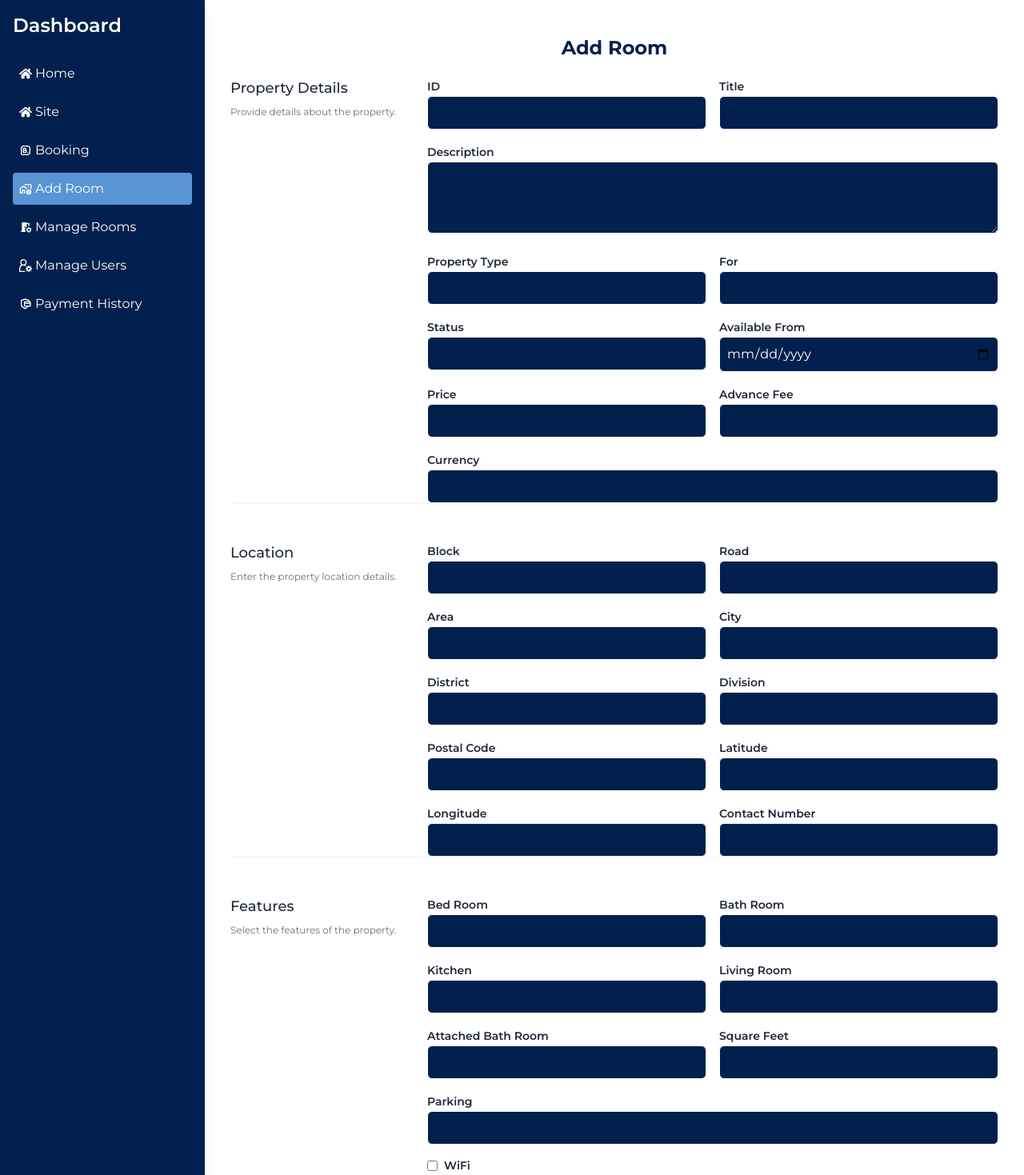
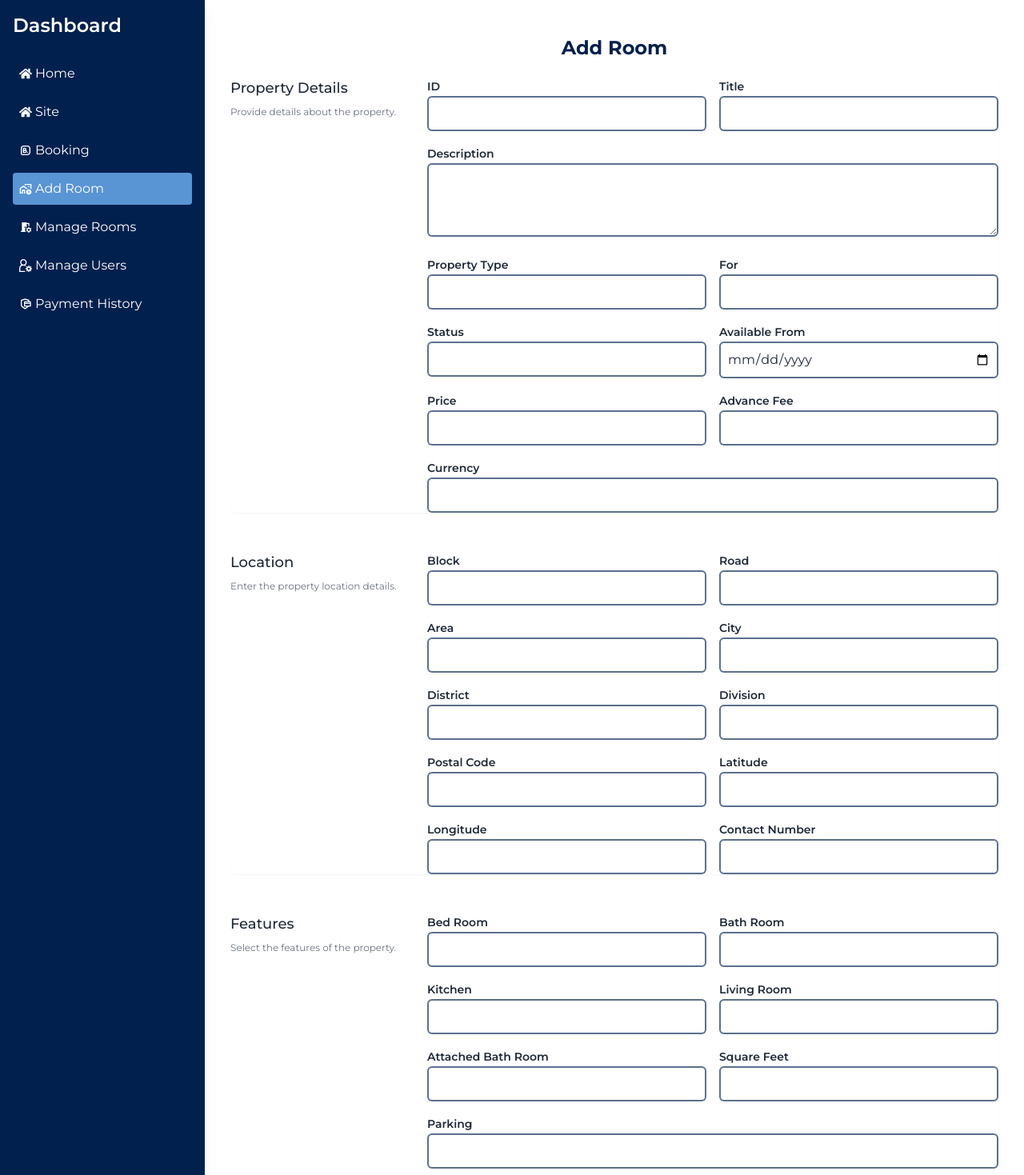
Before and after one commit to SwiftCode0325/PropertyBooking, a React (Vite) app: page /dashboard/add_room in a window 1280 px wide. Shown: the top 1469 px of the page at 80% size. Built offline with nearby package versions, Linux system fonts and the light colour scheme; no server answers.

Commit message:
[Pritom] : dashboard added room page updated

```diff
--- a/src/components/common/ProfileDropdown.jsx
+++ b/src/components/common/ProfileDropdown.jsx
@@ -14,12 +14,12 @@ const ProfileDropdown = ({ user, handleSignOut, width = 12 }) => {
                 tabIndex={0}
                 className="menu menu-sm dropdown-content bg-secondary rounded-box z-[10] mt-3 w-52 p-2 shadow">
                 <li>
-                    <a className="hover:text-white hover:bg-transparent hover:bg-[#01204E] transition-all">
+                    <a className=" hover:bg-[#01204E] hover:text-white transition-all">
                         Profile
                     </a>
                 </li>
-                <li><a className="hover:text-white hover:bg-transparent hover:bg-[#01204E] transition-all">Settings</a></li>
-                <li><a onClick={handleSignOut} className="hover:text-white hover:bg-transparent hover:bg-[#01204E] transition-all">Logout</a></li>
+                <li><a className="hover:bg-[#01204E] hover:text-white transition-all">Settings</a></li>
+                <li><a onClick={handleSignOut} className=" hover:bg-[#01204E] hover:text-white transition-all">Logout</a></li>
             </ul>
         </div>
     );
--- a/src/components/property/Property.jsx
+++ b/src/components/property/Property.jsx
@@ -194,7 +194,7 @@ const Property = () => {
                     )}
 
                     <div className="flex justify-center mt-10">
-                        <Link to="/all-properties" className="hover:bg-primary text-white bg-[#5994FF] px-4 py-2 rounded">See All</Link>
+                        <Link to="/property" className="hover:bg-primary text-white bg-[#5994FF] px-4 py-2 rounded">See All</Link>
                     </div>
                 </div>
             </section>
--- a/src/pages/Dashboard/AddRoom/AddRoom.jsx
+++ b/src/pages/Dashboard/AddRoom/AddRoom.jsx
@@ -103,7 +103,7 @@ const AddRoom = () => {
                                             id="id"
                                             name="id"
                                             type="text"
-                                            className="w-full rounded-md p-2 bg-[#01204E] border border-white text-white"
+                                            className="w-full rounded-md p-2 border-2 border-[#01204EA3]"
                                         />
                                     </div>
                                     <div className="col-span-full sm:col-span-3">
@@ -114,7 +114,7 @@ const AddRoom = () => {
                                             id="title"
                                             name="title"
                                             type="text"
-                                            className="w-full rounded-md p-2 bg-[#01204E] border border-white text-white"
+                                             className="w-full rounded-md p-2 border-2 border-[#01204EA3]"
                                         />
                                     </div>
                                     <div className="col-span-full">
@@ -125,7 +125,7 @@ const AddRoom = () => {
                                             id="description"
                                             name="description"
                                             rows="3"
-                                            className="w-full rounded-md p-2 bg-[#01204E] border border-white text-white"
+                                            className="w-full rounded-md p-2 border-2 border-[#01204EA3]"
                                         ></textarea>
                                     </div>
                                     <div className="col-span-full sm:col-span-3">
@@ -136,7 +136,7 @@ const AddRoom = () => {
                                             id="propertyType"
                                             name="propertyType"
                                             type="text"
-                                            className="w-full rounded-md p-2 bg-[#01204E] border border-white text-white"
+                                             className="w-full rounded-md p-2 border-2 border-[#01204EA3]"
                                         />
                                     </div>
                                     <div className="col-span-full sm:col-span-3">
@@ -147,7 +147,7 @@ const AddRoom = () => {
                                             id="propertyFor"
                                             name="propertyFor"
                                             type="text"
-                                            className="w-full rounded-md p-2 bg-[#01204E] border border-white text-white"
+                                            className="w-full rounded-md p-2 border-2 border-[#01204EA3]"
                                         />
                                     </div>
                                     <div className="col-span-full sm:col-span-3">
@@ -158,7 +158,7 @@ const AddRoom = () => {
                                             id="status"
                                             name="status"
                                             type="text"
-                                            className="w-full rounded-md p-2 bg-[#01204E] border border-white text-white"
+                                             className="w-full rounded-md p-2 border-2 border-[#01204EA3]"
                                         />
                                     </div>
                                     <div className="col-span-full sm:col-span-3">
@@ -169,7 +169,7 @@ const AddRoom = () => {
                                             id="availableFrom"
                                             name="availableFrom"
                                             type="date"
-                                            className="w-full rounded-md p-2 bg-[#01204E] border border-white text-white"
+                                             className="w-full rounded-md p-2 border-2 border-[#01204EA3]"
                                         />
                                     </div>
                                     <div className="col-span-full sm:col-span-3">
@@ -180,7 +180,7 @@ const AddRoom = () => {
                                             id="price"
                                             name="price"
                                             type="number"
-                                            className="w-full rounded-md p-2 bg-[#01204E] border border-white text-white"
+                                             className="w-full rounded-md p-2 border-2 border-[#01204EA3]"
                                         />
                                     </div>
                                     <div className="col-span-full sm:col-span-3">
@@ -191,7 +191,7 @@ const AddRoom = () => {
                                             id="advanceFee"
                                             name="advanceFee"
                                             type="number"
-                                            className="w-full rounded-md p-2 bg-[#01204E] border border-white text-white"
+                                             className="w-full rounded-md p-2 border-2 border-[#01204EA3]"
                                         />
                                     </div>
                                     <div className="col-span-full sm:col-span-6">
@@ -202,7 +202,7 @@ const AddRoom = () => {
                                             id="currency"
                                             name="currency"
                                             type="text"
-                                            className="w-full rounded-md p-2 bg-[#01204E] border border-white text-white"
+                                             className="w-full rounded-md p-2 border-2 border-[#01204EA3]"
                                         />
                                     </div>
                                 </div>
@@ -225,7 +225,7 @@ const AddRoom = () => {
                                             id="block"
                                             name="block"
                                             type="text"
-                                            className="w-full rounded-md p-2 bg-[#01204E] border border-white text-white"
+                                             className="w-full rounded-md p-2 border-2 border-[#01204EA3]"
                                         />
                                     </div>
                                     <div className="col-span-full sm:col-span-3">
@@ -236,7 +236,7 @@ const AddRoom = () => {
                                             id="road"
                                             name="road"
                                             type="text"
-                                            className="w-full rounded-md p-2 bg-[#01204E] border border-white text-white"
+                                            className="w-full rounded-md p-2 border-2 border-[#01204EA3]"
                                         />
                                     </div>
                                     <div className="col-span-full sm:col-span-3">
@@ -247,7 +247,7 @@ const AddRoom = () => {
                                             id="area"
                                             name="area"
                                             type="text"
-                                            className="w-full rounded-md p-2 bg-[#01204E] border border-white text-white"
+                                             className="w-full rounded-md p-2 border-2 border-[#01204EA3]"
                                         />
                                     </div>
                                     <div className="col-span-full sm:col-span-3">
@@ -258,7 +258,7 @@ const AddRoom = () => {
                                             id="city"
                                             name="city"
                                             type="text"
-                                            className="w-full rounded-md p-2 bg-[#01204E] border border-white text-white"
+                                             className="w-full rounded-md p-2 border-2 border-[#01204EA3]"
                                         />
                                     </div>
                                     <div className="col-span-full sm:col-span-3">
@@ -269,7 +269,7 @@ const AddRoom = () => {
                                             id="district"
                                             name="district"
                                             type="text"
-                                            className="w-full rounded-md p-2 bg-[#01204E] border border-white text-white"
+                                             className="w-full rounded-md p-2 border-2 border-[#01204EA3]"
                                         />
                                     </div>
                                     <div className="col-span-full sm:col-span-3">
@@ -280,7 +280,7 @@ const AddRoom = () => {
                                             id="division"
                                             name="division"
                                             type="text"
-                                            className="w-full rounded-md p-2 bg-[#01204E] border border-white text-white"
+                                             className="w-full rounded-md p-2 border-2 border-[#01204EA3]"
                                         />
                                     </div>
                                     <div className="col-span-full sm:col-span-3">
@@ -291,7 +291,7 @@ const AddRoom = () => {
                                             id="postalCode"
                                             name="postalCode"
                                             type="number"
-                                            className="w-full rounded-md p-2 bg-[#01204E] border border-white text-white"
+                                             className="w-full rounded-md p-2 border-2 border-[#01204EA3]"
                                         />
                                     </div>
                                     <div className="col-span-full sm:col-span-3">
@@ -303,7 +303,7 @@ const AddRoom = () => {
                                             name="lat"
                                             type="number"
                                             step="0.000001"
-                                            className="w-full rounded-md p-2 bg-[#01204E] border border-white text-white"
+                                             className="w-full rounded-md p-2 border-2 border-[#01204EA3]"
                                         />
                                     </div>
                                     <div className="col-span-full sm:col-span-3">
@@ -315,7 +315,7 @@ const AddRoom = () => {
                                             name="long"
                                             type="number"
                                             step="0.000001"
-                                            className="w-full rounded-md p-2 bg-[#01204E] border border-white text-white"
+                                             className="w-full rounded-md p-2 border-2 border-[#01204EA3]"
                                         />
                                     </div>
                                     <div className="col-span-full sm:col-span-3">
@@ -326,7 +326,7 @@ const AddRoom = () => {
                                             id="number"
                                             name="number"
                                             type="text"
-                                            className="w-full rounded-md p-2 bg-[#01204E] border border-white text-white"
+                                             className="w-full rounded-md p-2 border-2 border-[#01204EA3]"
                                         />
                                     </div>
                                 </div>
@@ -349,7 +349,7 @@ const AddRoom = () => {
                                             id="bedRoom"
                                             name="bedRoom"
                                             type="text"
-                                            className="w-full rounded-md p-2 bg-[#01204E] border border-white text-white"
+                                            className="w-full rounded-md p-2 border-2 border-[#01204EA3]"
                                         />
                                     </div>
                                     <div className="col-span-full sm:col-span-3">
@@ -360,7 +360,7 @@ const AddRoom = () => {
                                             id="bathRoom"
                                             name="bathRoom"
                                             type="text"
-                                            className="w-full rounded-md p-2 bg-[#01204E] border border-white text-white"
+                                             className="w-full rounded-md p-2 border-2 border-[#01204EA3]"
                                         />
                                     </div>
                                     <div className="col-span-full sm:col-span-3">
@@ -371,7 +371,7 @@ const AddRoom = () => {
                                             id="kitchen"
                                             name="kitchen"
                                             type="text"
-                                            className="w-full rounded-md p-2 bg-[#01204E] border border-white text-white"
+                                             className="w-full rounded-md p-2 border-2 border-[#01204EA3]"
                                         />
                                     </div>
                                     <div className="col-span-full sm:col-span-3">
@@ -382,7 +382,7 @@ const AddRoom = () => {
                                             id="livingRoom"
                                             name="livingRoom"
                                             type="text"
-                                            className="w-full rounded-md p-2 bg-[#01204E] border border-white text-white"
+                                             className="w-full rounded-md p-2 border-2 border-[#01204EA3]"
                                         />
                                     </div>
                                     <div className="col-span-full sm:col-span-3">
@@ -396,7 +396,7 @@ const AddRoom = () => {
                                             id="attachedBathRoom"
                                             name="attachedBathRoom"
                                             type="text"
-                                            className="w-full rounded-md p-2 bg-[#01204E] border border-white text-white"
+                                             className="w-full rounded-md p-2 border-2 border-[#01204EA3]"
                                         />
                                     </div>
                                     <div className="col-span-full sm:col-span-3">
@@ -407,7 +407,7 @@ const AddRoom = () => {
                                             id="squareFeet"
                                             name="squareFeet"
                                             type="text"
-                                            className="w-full rounded-md p-2 bg-[#01204E] border border-white text-white"
+                                             className="w-full rounded-md p-2 border-2 border-[#01204EA3]"
                                         />
                                     </div>
                                     <div className="col-span-full sm:col-span-6">
@@ -418,7 +418,7 @@ const AddRoom = () => {
                                             id="parking"
                                             name="parking"
                                             type="text"
-                                            className="w-full rounded-md p-2 bg-[#01204E] border border-white text-white"
+                                             className="w-full rounded-md p-2 border-2 border-[#01204EA3]"
                                         />
                                     </div>
 
@@ -660,7 +660,7 @@ const AddRoom = () => {
                                             id="cctv"
                                             name="cctv"
                                             type="text"
-                                            className="w-full rounded-md p-2 bg-[#01204E] border border-white text-white"
+                                            className="w-full rounded-md p-2 border-2 border-[#01204EA3]"
                                         />
                                     </div>
                                     <div className="col-span-full">
@@ -671,7 +671,7 @@ const AddRoom = () => {
                                             id="guards"
                                             name="guards"
                                             type="text"
-                                            className="w-full rounded-md p-2 bg-[#01204E] border border-white text-white"
+                                             className="w-full rounded-md p-2 border-2 border-[#01204EA3]"
                                         />
                                     </div>
                                 </div>
@@ -695,7 +695,7 @@ const AddRoom = () => {
                                             name="image"
                                             type="file"
                                             multiple
-                                            className="w-full rounded-md p-2 bg-[#01204E] border border-white text-white"
+                                            className="w-full rounded-md p-2 border-2 border-[#01204EA3]"
                                         />
                                     </div>
                                     <div className="col-span-full">
@@ -707,7 +707,7 @@ const AddRoom = () => {
                                             name="media[videos]"
                                             type="file"
                                             multiple
-                                            className="w-full rounded-md p-2 bg-[#01204E] border border-white text-white"
+                                             className="w-full rounded-md p-2 border-2 border-[#01204EA3]"
                                         />
                                     </div>
                                 </div>
--- a/src/pages/Dashboard/Booking/Booking.jsx
+++ b/src/pages/Dashboard/Booking/Booking.jsx
@@ -64,7 +64,7 @@ const Booking = () => {
                     {property.status}
                   </span>
                 </td>
-                <td className='border px-4 py-2'>
+                <td className='px-4 py-2  flex items-center justify-center'>
                   <button
                     onClick={() => handleDelete(property._id)}
                     className='text-red-500 hover:text-red-700'
--- a/src/pages/Dashboard/ManageRooms/ManageRooms.jsx
+++ b/src/pages/Dashboard/ManageRooms/ManageRooms.jsx
@@ -52,7 +52,7 @@ const ManageRooms = () => {
                                 <td className='border px-4 py-2'>{room.price}BDT</td>
                                 <td className='border px-4 py-2'>{room.availableFrom}</td>
                                 <td className='border px-4 py-2'>{room.status}</td>
-                                <td className='px-4 py-2 flex items-center justify-center space-x-2'>
+                                <td className='px-4 py-2 space-x-2'>
                                     <button
                                         onClick={() => handleEdit(room.id)}
                                         className='text-blue-500 hover:text-blue-700'
@@ -62,7 +62,7 @@ const ManageRooms = () => {
                                     </button>
                                     <button
                                         onClick={() => handleDelete(room.id)}
-                                        className='text-red-500 hover:text-red-700'
+                                        className='text-red-500 hover:text-red-700 '
                                         title='Delete'
                                     >
                                         <FaTrash />
--- a/src/pages/Dashboard/ManageUsers/ManageUsers.jsx
+++ b/src/pages/Dashboard/ManageUsers/ManageUsers.jsx
@@ -8,6 +8,7 @@ const ManageUsers = () => {
             displayName: 'Raj Pritom',
             email: 'prantadeb@gmail.com',
             photoURL: null,
+            role: 'admin',
         },
         // Add more user data here
     ];
@@ -29,6 +30,7 @@ const ManageUsers = () => {
                             <th className='border px-4 py-2'>Photo</th>
                             <th className='border px-4 py-2'>Name</th>
                             <th className='border px-4 py-2'>Email</th>
+                            <th className='border px-4 py-2'>Role</th>
                             <th className='border px-4 py-2'>Action</th>
                         </tr>
                     </thead>
@@ -44,6 +46,7 @@ const ManageUsers = () => {
                                 </td>
                                 <td className='border px-4 py-2'>{user.displayName}</td>
                                 <td className='border px-4 py-2'>{user.email}</td>
+                                <td className='border px-4 py-2'>{user.role}</td>
                                 <td className='border px-4 py-2'>
                                     <button
                                         onClick={() => handleDelete(user.email)}
```
Also changed, not shown: src/pages/Dashboard/PaymentHistory/PaymentHistory.jsx (+71 -2 lines).
